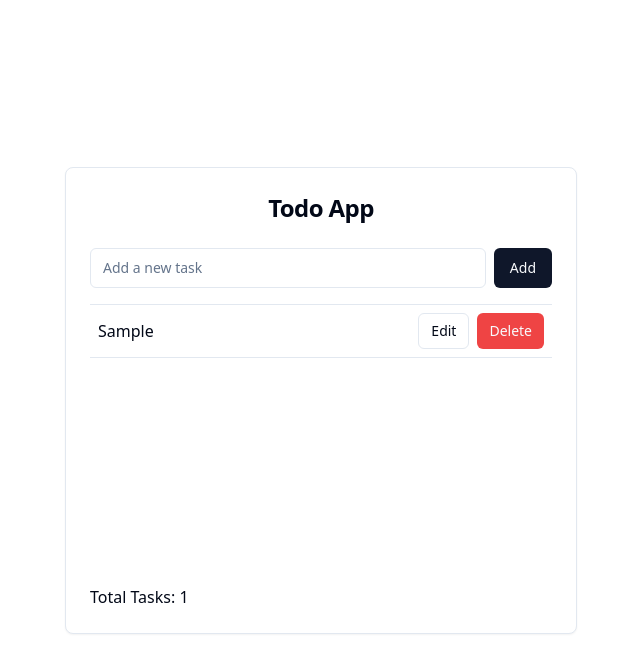
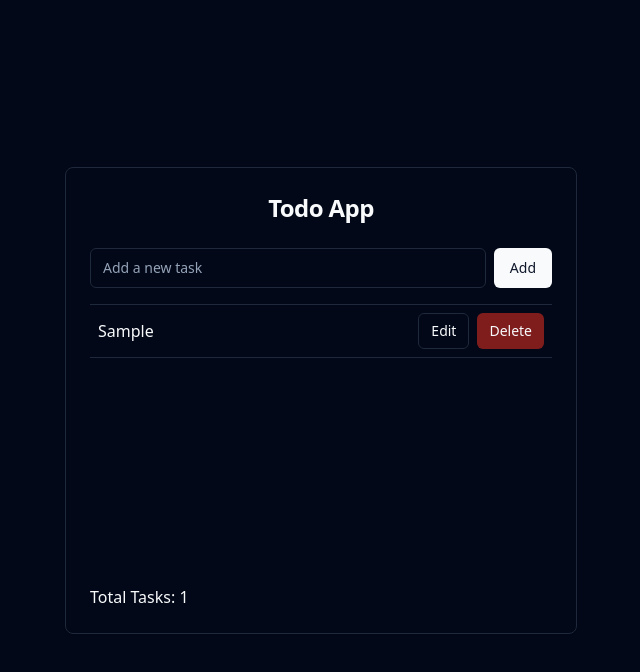
Before and after one commit to GPT-Engineer-App-Dev/t-8621, a React (Vite) app: page / in a window 1280 px wide. Both pictures are taken after typing "Sample" into the empty fields and a click on the button "Add". Shown: the top 672 px of the page, without its empty margins (319-959 px from the left). Built offline with nearby package versions, Linux system fonts and the light colour scheme.

Commit message:
Updated the todo app to default to dark mode and ensured all UI elements are styled appropriately for dark mode.

```diff
--- a/src/pages/Index.jsx
+++ b/src/pages/Index.jsx
@@ -1,4 +1,4 @@
-import React, { useState } from "react";
+import React, { useState, useEffect } from "react";
 import { Button } from "@/components/ui/button";
 import { Input } from "@/components/ui/input";
 import { Card, CardContent, CardFooter, CardHeader, CardTitle } from "@/components/ui/card";
@@ -11,6 +11,10 @@ const Index = () => {
   const [newTask, setNewTask] = useState("");
   const [editTask, setEditTask] = useState(null);
   const [editTaskText, setEditTaskText] = useState("");
+
+  useEffect(() => {
+    document.documentElement.classList.add('dark');
+  }, []);
 
   const addTask = () => {
     if (newTask.trim() !== "") {
@@ -35,8 +39,8 @@ const Index = () => {
   };
 
   return (
-    <div className="h-screen w-screen flex items-center justify-center p-4">
-      <Card className="w-full max-w-lg">
+    <div className="h-screen w-screen flex items-center justify-center p-4 bg-background text-foreground">
+      <Card className="w-full max-w-lg bg-card text-card-foreground">
         <CardHeader>
           <CardTitle className="text-center text-2xl">Todo App</CardTitle>
         </CardHeader>
@@ -53,7 +57,7 @@ const Index = () => {
           <Separator />
           <ScrollArea className="h-64">
             {tasks.map((task) => (
-              <div key={task.id} className="flex justify-between items-center p-2 border-b">
+              <div key={task.id} className="flex justify-between items-center p-2 border-b border-border">
                 <span>{task.text}</span>
                 <div className="space-x-2">
                   <Dialog>
```
